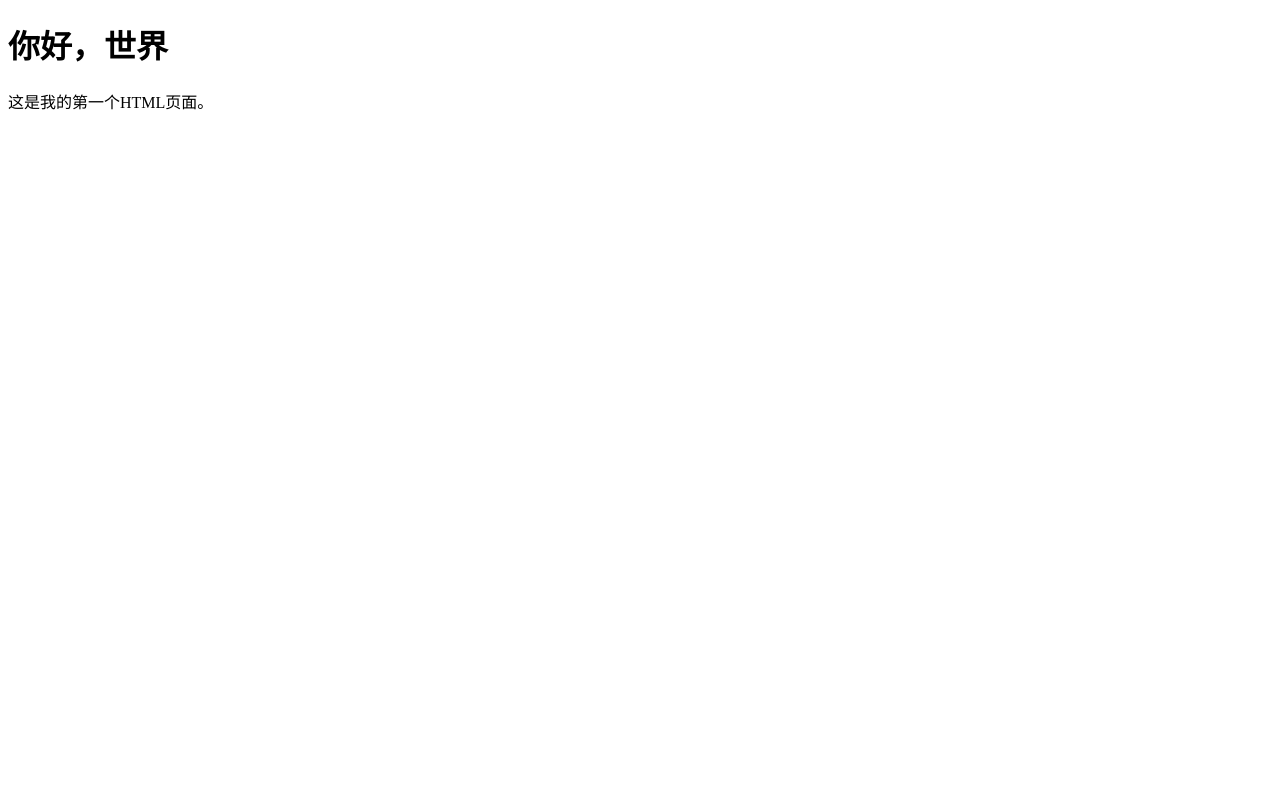
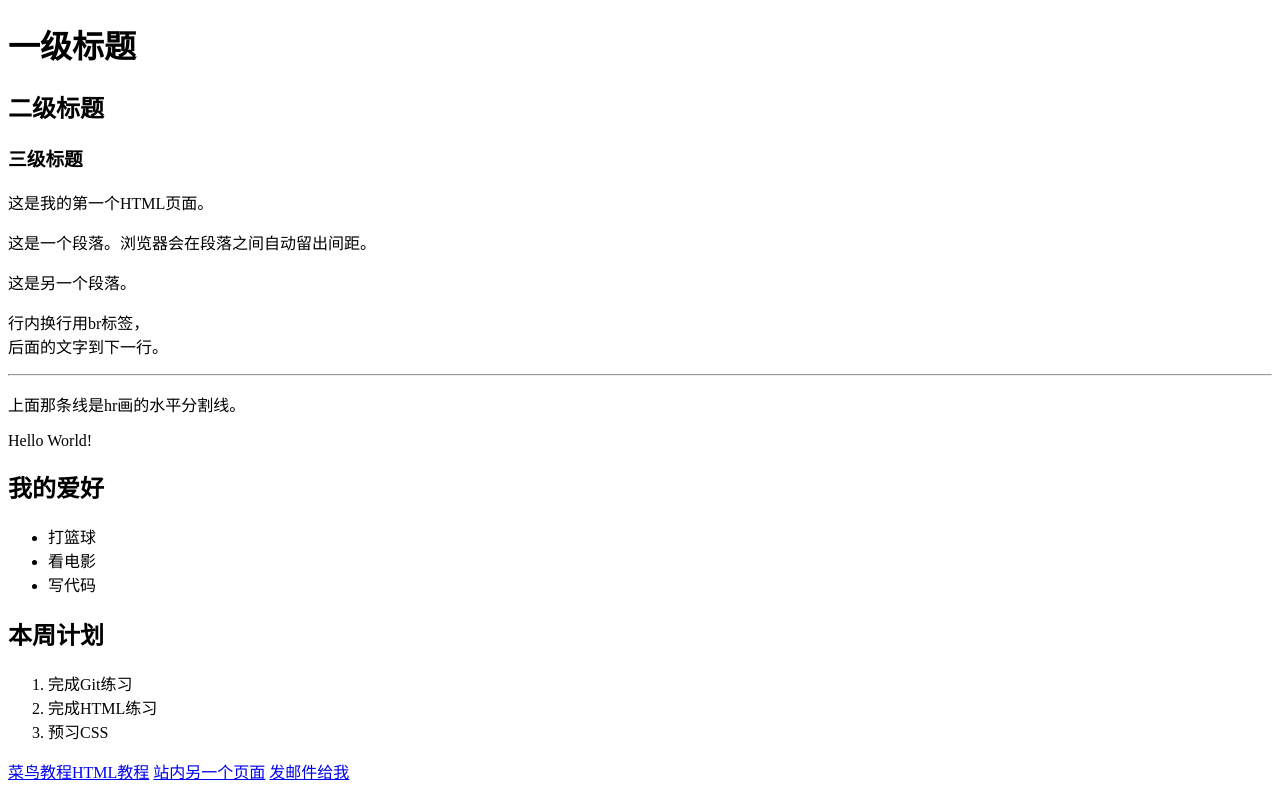
Before and after one commit to XW205/frontend-practice, a plain HTML site: page index.html in a window 1280 px wide. Drawn offline with Linux system fonts and the light colour scheme.

Commit message:
添加测试元素

```diff
--- a/index.html
+++ b/index.html
@@ -6,7 +6,33 @@
     <title>我的第一个页面</title>
 </head>
 <body>
-    <h1>你好，世界</h1>
+    <h1>一级标题</h1>
+    <h2>二级标题</h2>
+    <h3>三级标题</h3>
     <p>这是我的第一个HTML页面。</p>
+    <p>这是一个段落。浏览器会在段落之间自动留出间距。</p>
+    <p>这是另一个段落。</p>
+    <p>行内换行用br标签，<br>后面的文字到下一行。</p>
+    <hr>
+    <p>上面那条线是hr画的水平分割线。</p>
+    <p>Hello World!</p>
+
+    <h2>我的爱好</h2>
+    <ul>
+    <li>打篮球</li>
+    <li>看电影</li>
+    <li>写代码</li>
+    </ul>
+
+    <h2>本周计划</h2>
+    <ol>
+    <li>完成Git练习</li>
+    <li>完成HTML练习</li>
+    <li>预习CSS</li>
+    </ol>
+
+    <a href="https://www.runoob.com/html/html-tutorial.html">菜鸟教程HTML教程</a>
+    <a href="page2.html">站内另一个页面</a>
+    <a href="mailto:someone@example.com">发邮件给我</a>
 </body>
 </html>
```
